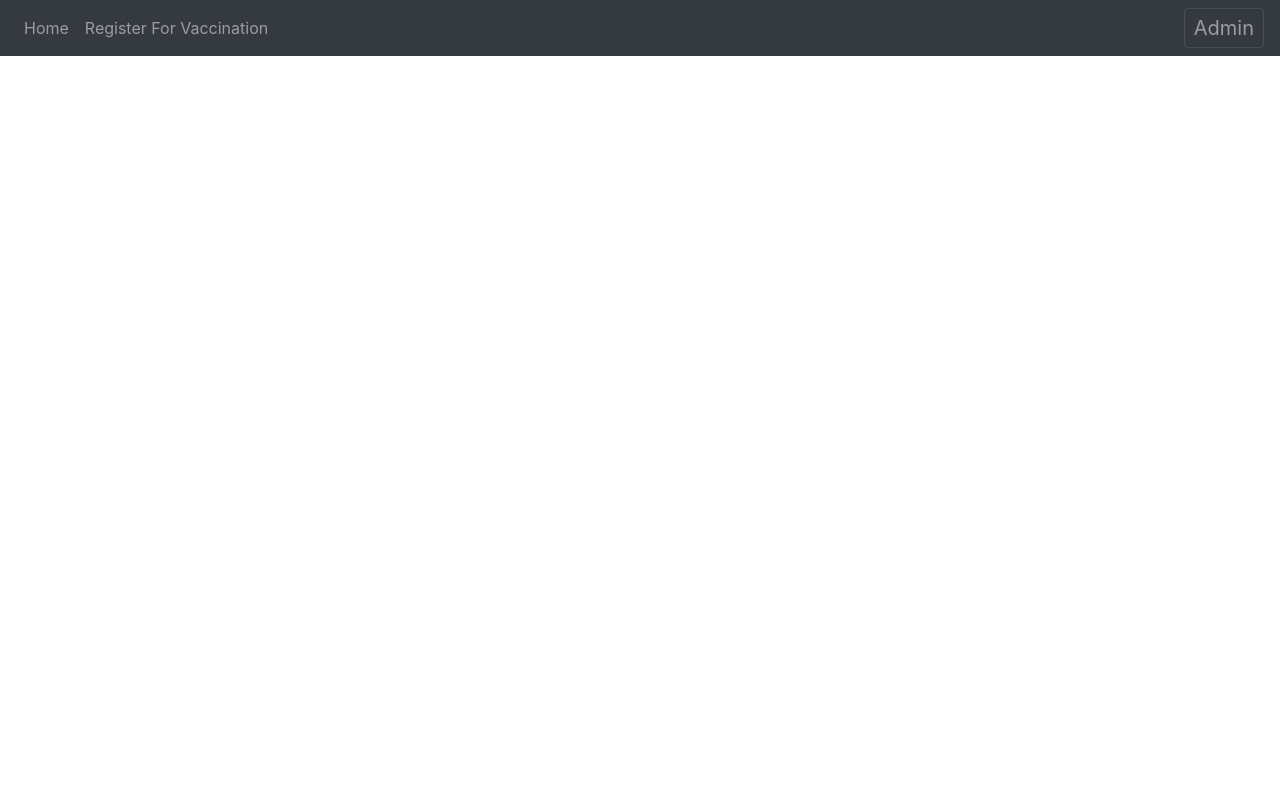
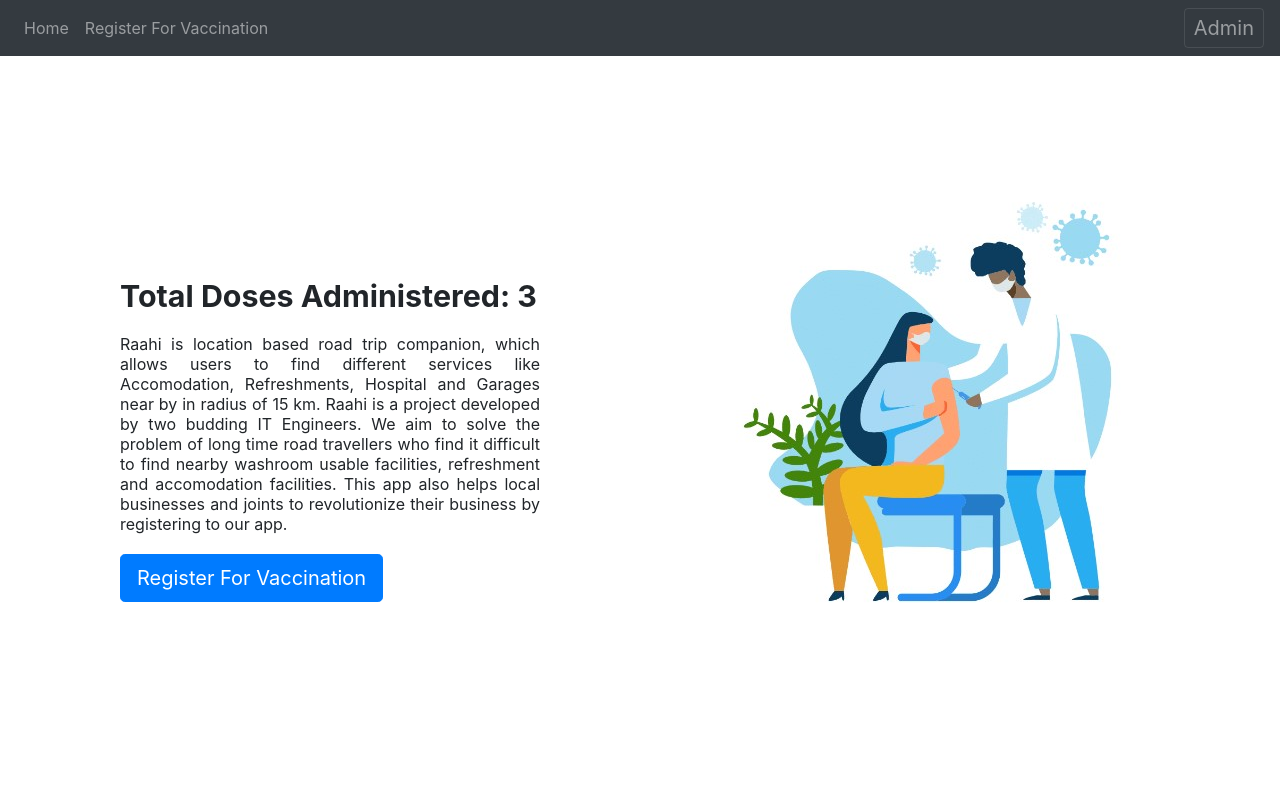
Before and after one commit to manish103p/VaccineDistributionSystem, a Django app: page / in a window 1280 px wide. Before the commit the page ends 56 px from the top, so only its background shows below. Run offline with Django 3.2, Linux system fonts and the light colour scheme; data comes from the database, SQL or seed files in the repository; both versions use the stored data as it was after the commit; some libraries are stand-ins or nearby versions.

Commit message:
index page

```diff
--- a/templates/base.html
+++ b/templates/base.html
@@ -15,43 +15,37 @@
 <body>
      {% if user.is_authenticated == False %}
      <div class="pos-f-t" style="float: right; font-size:16px;">
-        <div class="collapse" id="navbarToggleExternalContent">
-          <div class="bg-dark p-4">
-            <h5 class="text-white h4">Admin</h5>
+        <nav class="navbar navbar-dark bg-dark">
+          <button class="navbar-toggler" type="button" data-toggle="collapse" data-target="#navbarToggleExternalContent" aria-controls="navbarToggleExternalContent" aria-expanded="false" aria-label="Toggle navigation" style="padding:9px;">
+            Admin
+          </button>
+        </nav>
+        <div class="collapse" id="navbarToggleExternalContent" >
+          <div class="bg-dark p-1">
             <span class="text-muted">
                 <nav class="navbar navbar-expand-lg navbar navbar-dark bg-dark">
                     <div class="" id="navbarNav">
                         <ul class="navbar-nav">
-                            <ul>
                                 <li class="nav-item">
                                     <a class="nav-link" href="{% url 'admin:login' %}">Mega Center Admin</a>
                                 </li>
-                            </ul>
                         </ul>
                         <ul class="navbar-nav">
-                            <ul>
                                 <li class="nav-item">
                                     <a class="nav-link" href="{% url 'login_gen' %}">Login</a>
                                 </li>
-                            </ul>
                         </ul>
                         <ul class="navbar-nav">
-                            <ul>
                                 <li class="nav-item">
                                     <a class="nav-link" href="{% url 'register' %}">Register</a>
                                 </li>
-                            </ul>
                         </ul>
                     </div>
                 </nav>
             </span>
           </div>
         </div>
-        <nav class="navbar navbar-dark bg-dark">
-          <button class="navbar-toggler" type="button" data-toggle="collapse" data-target="#navbarToggleExternalContent" aria-controls="navbarToggleExternalContent" aria-expanded="false" aria-label="Toggle navigation" style="padding:9px;">
-            Admin
-          </button>
-        </nav>
+
       </div>
       <nav class="navbar navbar-expand-lg navbar navbar-dark bg-dark" style="font-size: 16px;">
          <div class="" id="navbarNav">
--- a/templates/index.html
+++ b/templates/index.html
@@ -1,4 +1,111 @@
 {% extends 'base.html' %}
 {% block content %}
+{% load static %}
+<style>
+.screen-1{
+	padding: 50px  20px;
+	background-color: #fff;
+}
+
+.main-screen{
+    padding: 0 100px;
+}
+
+.main-text{
+	font-size: 2.8rem;
+	font-weight: 700;
+	line-height: normal;
+	margin-bottom: 20px;
+}
+
+
+.sub-text{
+	font-size: 1rem;
+	font-weight: 400;
+	line-height: normal;
+	margin-bottom: 20px;
+	text-align: justify;
+}
+.main-text{
+	font-size: 2.8rem;
+	font-weight: 700;
+	line-height: normal;
+	margin-bottom: 20px;
+}
+
+
+.sub-text{
+	font-size: 1rem;
+	font-weight: 400;
+	line-height: normal;
+	margin-bottom: 20px;
+	text-align: justify;
+}
+
+.hire-mech{
+	width: 200px;
+	border: none;
+	padding: 12px 8px;
+	margin: 20px 0;
+	border-radius:8px;
+	background-color:  #e75d57;
+	color: #fff;
+	font-size: 1.2rem;
+}
+
+
+.main-text{
+	font-size: 1.9rem;
+	font-weight: 700;
+	line-height: normal;
+	margin: 20px 0px;
+}
+
+.screen-1{
+	padding: 50px  20px;
+	background-color: #fff;
+}
+
+
+.sub-text{
+	font-size: 1rem;
+	font-weight: 400;
+	line-height: normal;
+	margin-bottom: 20px;
+	text-align: justify;
+}
+
+.hire-mech{
+	width: 250px;
+	border: none;
+	padding: 10px 5px;
+	margin: 20px 0;
+	border-radius:8px;
+	color: #fff;
+	font-size: 1.2rem;
+}
+
+.hire-mech:hover{
+    cursor: pointer;
+}
+</style>
+<div class="container-fluid screen-1">
+    <div class="row m-0">
+      <div class="col-lg-6 col-md-6 p-0 align-self-center" data-aos="fade-right">
+        <div class="row m-0 justify-content-center">
+          <div class="main-screen">
+        <div class="main-text">Total Doses Administered: {{total_doses_consumed}}</div>
+        <div class="sub-text">Raahi is location based road trip companion, which allows users to find different services like Accomodation, Refreshments, Hospital and Garages near by in radius of 15 km. Raahi is a project developed by two budding IT Engineers. We aim to solve the problem of long time road travellers who find it difficult to find nearby washroom usable facilities, refreshment and accomodation facilities. This app also helps local businesses and joints to revolutionize their business by registering to our app.</div>
+        <div class="link-button">
+            <a href="{% url 'registerForVaccinationDistrictForm' %}"><button class="btn btn-primary btn-lg" >Register For Vaccination</button></a>
+          </div>
+         </div>
+        </div>
+      </div>
+       <div class="col-lg-6 col-md-6 p-0 image-screen" data-aos="fade-left">
+         <img src="{% static 'vaccine-illustration.jpg' %}" class="img-responsive fit-image" >
+       </div>
+    </div>
+</div>
 
 {% endblock content %}
--- a/vaccine_app/models.py
+++ b/vaccine_app/models.py
@@ -112,7 +112,7 @@ class Center(models.Model):
     district = models.ForeignKey(District, on_delete=models.CASCADE, related_name="Center")
     # userName = models.CharField(max_length=255)
     name = models.CharField(max_length=255, unique=True)
-    maxCountPerDate = models.IntegerField(default=0)
+    maxCountPerDate = models.IntegerField(default=10)
     population = models.IntegerField(default=1)
     # password = models.CharField(max_length=20)
     def __str__(self):
--- a/vaccine_app/views.py
+++ b/vaccine_app/views.py
@@ -16,7 +16,11 @@ from math import floor,ceil
 def index(request):
     # objs = [VaccineLot() for i in range(40)]
     # VaccineLot.objects.bulk_create(objs,batch_size=40)
-    return render(request,"index.html")
+    lots = VaccineLot.objects.all()
+    total_consumed = 0
+    for lot in lots:
+        total_consumed += lot.countOfDosesConsumed
+    return render(request,"index.html", {"total_doses_consumed":total_consumed})
 
 
 def register_user(request):
@@ -713,15 +717,17 @@ def registerForVaccination(request,district_name,center_name):
         if(Receiver.objects.filter(center__name__contains = center_name, appointmentDate = min_date).count() < Center.objects.get(name = center_name).maxCountPerDate):
             break
         min_date = min_date + datetime.timedelta(days=1)
+    print("hi")
     print(center_name + "1")
     print(datetime.date.today())
     print(min_date)
+    print("hi2")
     max_date = min_date + datetime.timedelta(days=7)
     blocked_dates = []
     start_date = min_date
     end_date = max_date
     delta = datetime.timedelta(days=1)
-
+    print("hi3")
     while start_date <= end_date:
         if(Receiver.objects.filter(center__name__contains = center_name, appointmentDate = start_date).count() >= Center.objects.get(name = center_name).maxCountPerDate):
             blocked_dates.append(str(start_date))
```
Also changed, not shown: db.sqlite3, static/vaccine-illustration.jpg (added), static/vaccine-illustration.png (added), vaccine_app/migrations/0014_auto_20210407_0143.py (added).
